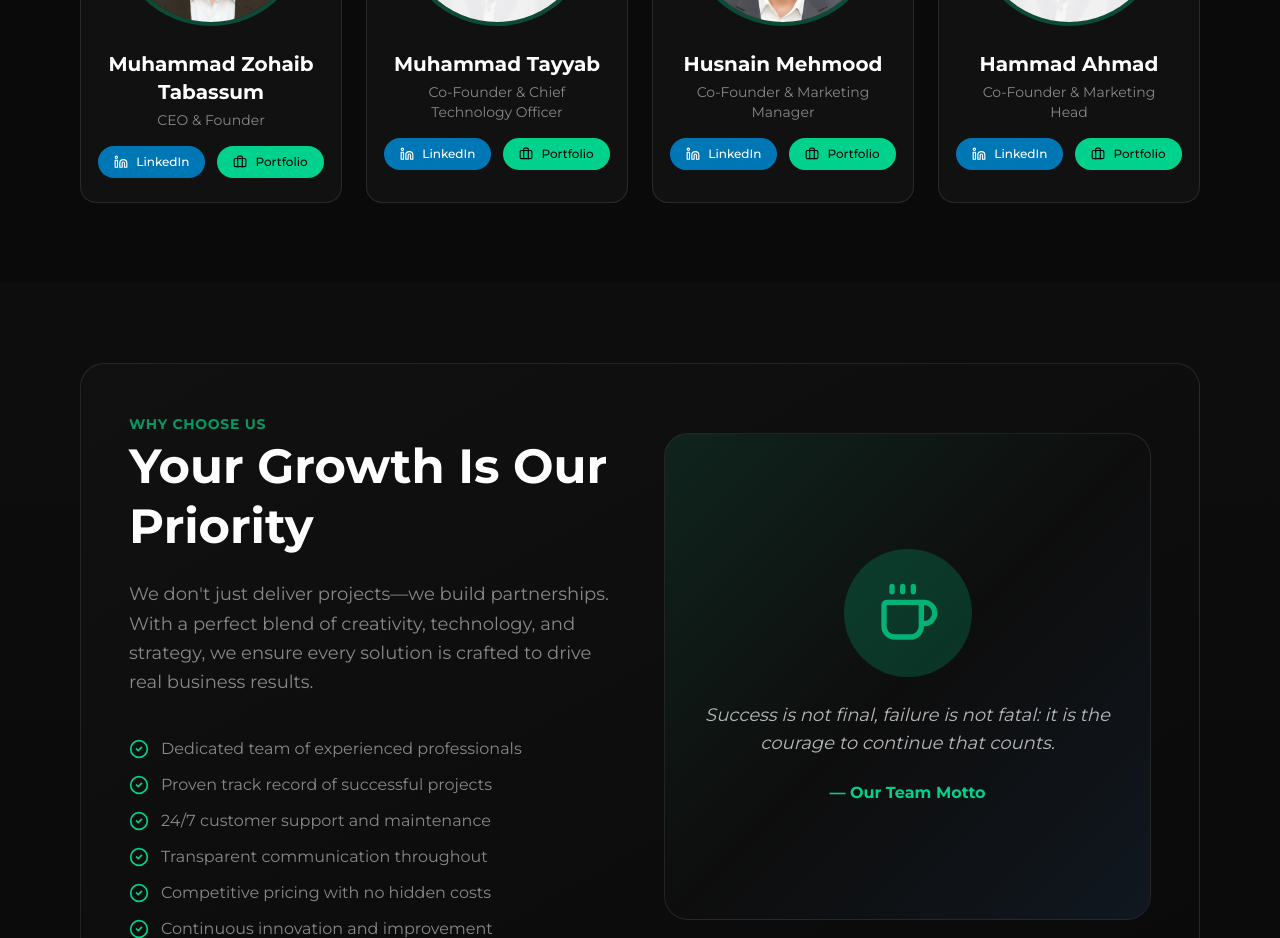
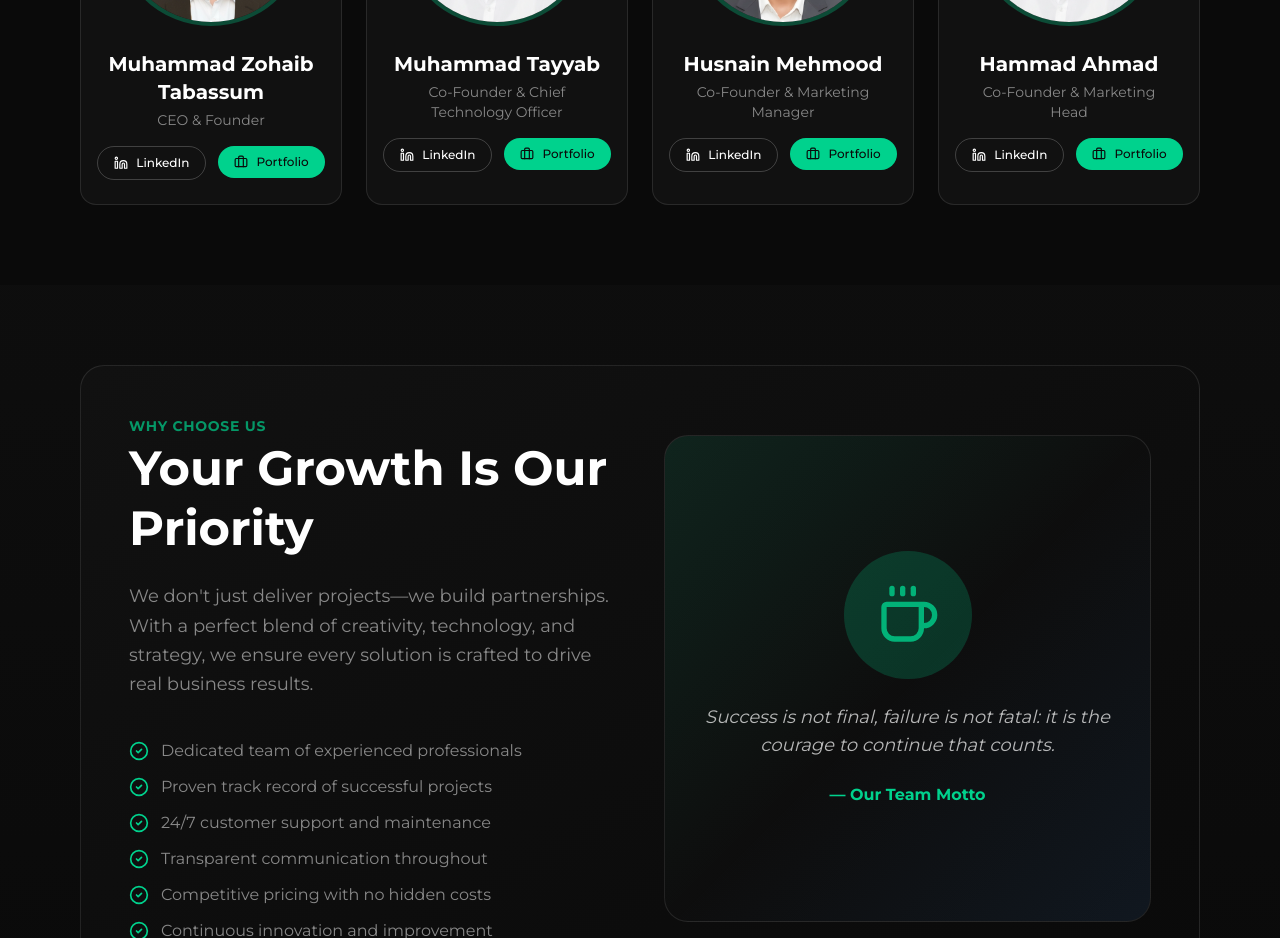
Before and after one commit to HafizTayyabNasir/elvionsolutions, a Next.js app: page /about in a window 1280 px wide. Shown: the part 2720-3658 px from the top of the page. Built offline with nearby package versions, Linux system fonts and the light colour scheme.

Commit message:
Profile upgradation  on about page

```diff
--- a/app/about/page.tsx
+++ b/app/about/page.tsx
@@ -394,8 +394,8 @@ export default function About() {
                                 {/* LinkedIn and Portfolio Buttons */}
                                 <div className="flex justify-center gap-3">
                                     <Link href={member.linkedin || "#"} target="_blank" rel="noopener noreferrer">
-                                        <button className="flex items-center gap-2 px-4 py-2 text-xs font-medium text-white bg-[#0077B5] hover:bg-[#005582] rounded-full transition-colors duration-300">
-                                            <Linkedin size={14} />
+                                        <button className="group flex items-center gap-2 px-4 py-2 text-xs font-medium text-white bg-transparent border border-white/20 hover:border-[#00d28d] hover:bg-[#00d28d]/10 rounded-full transition-all duration-300">
+                                            <Linkedin size={14} className="group-hover:text-[#00d28d] transition-colors duration-300" />
                                             LinkedIn
                                         </button>
                                     </Link>
```
